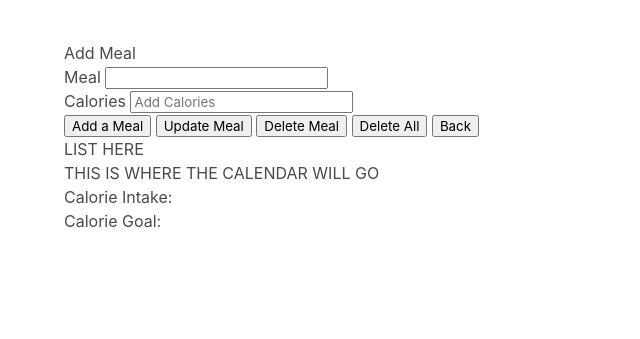
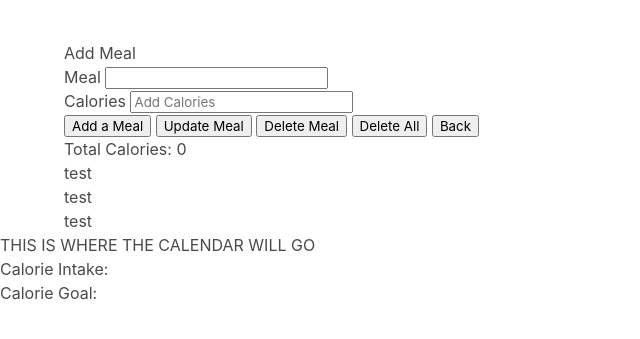
Before and after one commit to MickieBurch/Calorie-counter, a plain HTML site: page index.html in a window 1280 px wide. Shown: the part 107-446 px from the top of the page, without its empty margins (0-640 px from the left). Drawn offline with nearby package versions, Linux system fonts and the light colour scheme.

Commit message:
added comments

```diff
--- a/index.html
+++ b/index.html
@@ -26,14 +26,15 @@
         <h5>Add Meal</h5>
         <form>
           <div >
-            <label for="item-name">Meal</label>
+            <label for="item-name" aria-placeholder="Enter meal">Meal</label>
             <input type="text">
-
           </div>
           <div>
             <label>Calories</label>
             <input type="number"placeholder="Add Calories">
 
+
+            <!--Buttons to save meals, delete meals, ect-->
           </div>
           <div>
             <button>
@@ -52,10 +53,31 @@
       </div>
     </div>
 
-<div>
-<ul>LIST HERE</ul>
 
-</div>
+    <div>
+      <div>
+          <h3>Total Calories:
+              <span>0</span>
+            </h3>
+      </div>
+    </div>
+    <!-- List of items -->
+    <div>
+      <ul>
+        <li>
+          test
+        </li>
+        <li>
+          test
+        </li>
+        <li>
+          test
+        </li>
+      </ul>
+    </div>
+  </div>
+
+
 
 
 <div>
```
